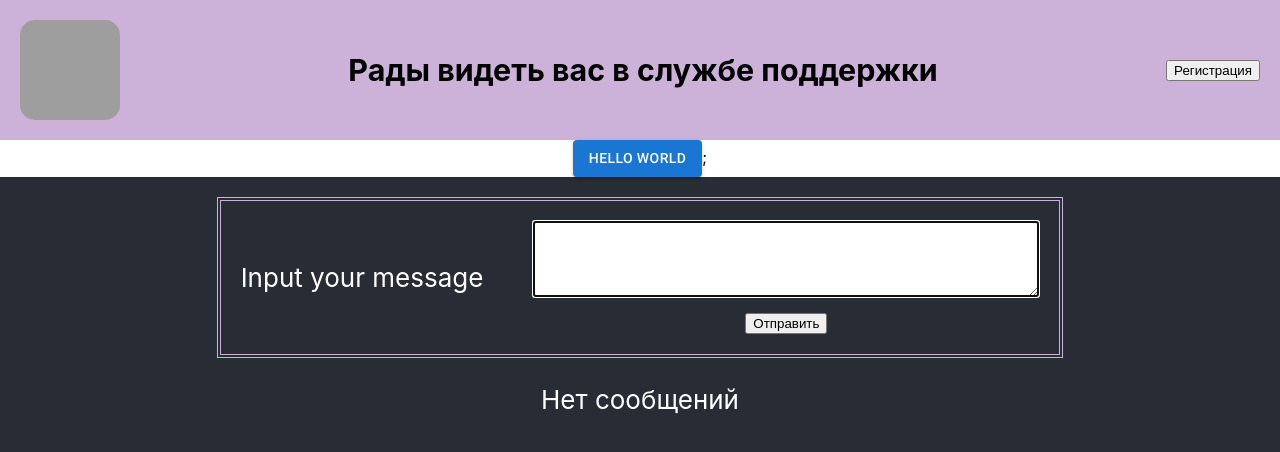
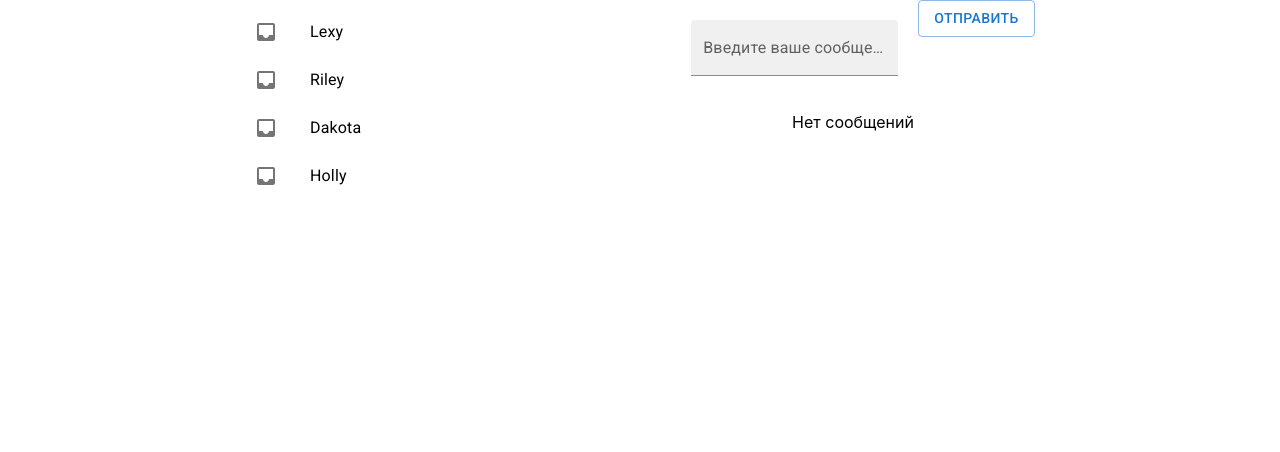
Before and after one commit to Cheglok/ReactGB, a React (Create React App) app in the folder react-gb/: page / in a window 1280 px wide. Shown: the top 452 px of the page. Built offline with nearby package versions, Linux system fonts and the light colour scheme; grey boxes are pictures that could not be loaded.

Commit message:
Есть список чатов

```diff
--- a/react-gb/package.json
+++ b/react-gb/package.json
@@ -5,6 +5,7 @@
   "dependencies": {
     "@emotion/react": "^11.7.0",
     "@emotion/styled": "^11.6.0",
+    "@mui/icons-material": "^5.2.0",
     "@mui/material": "^5.2.1",
     "@testing-library/jest-dom": "^5.15.0",
     "@testing-library/react": "^11.2.7",
--- a/react-gb/public/index.html
+++ b/react-gb/public/index.html
@@ -13,6 +13,10 @@
     <link
             rel="stylesheet"
             href="https://fonts.googleapis.com/css?family=Roboto:300,400,500,700&display=swap"
+    />
+    <link
+            rel="stylesheet"
+            href="https://fonts.googleapis.com/icon?family=Material+Icons"
     />
     <!--
       manifest.json provides metadata used when your web app is installed on a
--- a/react-gb/src/App.css
+++ b/react-gb/src/App.css
@@ -38,54 +38,6 @@
   }
 }
 
-.App-header {
-  min-height: 10vh;
-  background-color: #ccb2d9;
+div.Container {
   display: flex;
-  justify-content: space-between;
-  align-items: center;
-  font-size: calc(10px + 2vmin);
-  padding: 20px;
 }
-
-.App-header-logo {
-  border-radius: 15px;
-}
-
-.App-chat-input-wrapper {
-  border: 4px double #ccb2d9;
-  display: flex;
-  justify-content: space-around;
-  padding: 20px;
-  align-items: center;
-}
-
-.App-chat-input-label {
-  margin-right: 50px;
-}
-
-.App-chat-input-input {
-  width: 500px;
-  min-height: 70px;
-  font-size: calc(10px + 2vmin);
-}
-
-.Message-list {
-  color: #ccb2d9;
-  list-style-image:url("http://placekitten.com/50/50");
-  text-align: start;
-  width: 60vw;
-}
-
-.Message-text {
-  font-size: calc(10px + 2vmin);
-  display: flex;
-  justify-content: space-between;
-  font-family: "Great Vibes", cursive;
-}
-
-.Message-comment {
-  font-size: calc(0px + 2vmin);
-  text-align: end;
-  text-shadow: rgba(255,255,255,0.8) 0 1px 2px;
-}
--- a/react-gb/src/App.js
+++ b/react-gb/src/App.js
@@ -1,32 +1,46 @@
 import React, {useEffect, useState} from 'react';
 import './App.css';
-import {MessageInput} from './components/MessageInput';
 import {MessageList} from './components/MessageList';
-import {Header} from './components/Header';
-import Button from '@mui/material/Button';
+import {MessageForm} from './components/MessageForm';
+import Container from "@mui/material/Container";
+import {ChatList} from "./components/ChatsList";
 
 function App() {
     const [messages, setMessages] = useState([]);
+    const [title, setTitle] = useState('');
 
     const addMessage = (title) => {
         const newMessage = {
             id: Date.now(),
             title: title,
-            botComment: "", //Здесь будет появляться ответ.
-            // Сколько бы сообщений в секунду не поступило, ответ будет у каждого свой
+            botComment: "",
         }
         setMessages(prevState => [newMessage, ...prevState]);
     };
 
-    const removeMessage = (id) => {                                    //Скопировал из разбора ДЗ Эмиля чтобы понять
-        setMessages(prevState =>
-            prevState.filter(message => message.id !== id))
-    };
+    const chats = [
+        {
+            name: "Lexy",
+            id: 1
+        },
+        {
+            name: "Riley",
+            id: 2
+        },
+        {
+            name: "Dakota",
+            id: 3
+        },
+        {
+            name: "Holly",
+            id: 4
+        },
+    ];
 
     const createBotComment = (id) => {
         setMessages(prevState => {
             return prevState.map(message => {
-                if(message.id === id) {
+                if (message.id === id) {
                     message.botComment = "Ваше сообщение принято. Бот-автоответчик";
                 }
                 return message;
@@ -35,25 +49,46 @@ function App() {
     }
 
     useEffect(() => {
-           if(messages[0] && messages[0].botComment === "") { //Пришлось делать проверку на пустоту массива на первый рендер
-               setTimeout( createBotComment, 1500, messages[0].id);
-           }
+        if (messages[0] && messages[0].botComment === "") { //Пришлось делать проверку на пустоту массива на первый рендер
+            setTimeout(createBotComment, 1500, messages[0].id);
+        }
     }, [messages])
+
+    const changeHandler = (event) => {
+        setTitle(event.target.value);
+    };
+
+    const keyPressHandler = (event) => {
+        if (event.key === 'Enter') {
+            addMessage(title);
+            setTitle('');
+        }
+    };
+
+    const buttonHandler = () => {
+        addMessage(title);
+        setTitle('');
+    }
 
     return (
         <div className="App">
-            <Header/>
-            <Button variant="contained">Hello World</Button>;
-            <div className="App-chat">
-                <MessageInput onAdd={addMessage}/>
-                <MessageList
-                    messages={messages}
-                    onRemove={removeMessage}
+            <Container maxWidth="md" className="Container">
+                <Container maxWidth="sm">
+                    <ChatList chats={chats}/>
+                </Container>
+                <Container maxWidth={"sm"}>
+                    <MessageForm
+                        title={title}
+                        changeHandler={changeHandler}
+                        keyPressHandler={keyPressHandler}
+                        buttonHandler={buttonHandler}
                     />
-            </div>
+                    <MessageList messages={messages}/>
+                </Container>
+            </Container>
         </div>
-    );
+
+    )
 }
 
-
 export default App;
--- /dev/null
+++ b/react-gb/src/components/ChatsList.js
@@ -0,0 +1,27 @@
+import ListItem from "@mui/material/ListItem";
+import ListItemButton from "@mui/material/ListItemButton";
+import ListItemIcon from "@mui/material/ListItemIcon";
+import InboxIcon from "@mui/icons-material/Inbox";
+import ListItemText from "@mui/material/ListItemText";
+import List from "@mui/material/List";
+import React from "react";
+
+export const ChatList = ({chats}) => {
+    console.log(chats)
+    return (
+        <List>
+            {chats.map(chat => {
+                return (
+                    <ListItem disablePadding key={chat.id}>
+                        <ListItemButton>
+                            <ListItemIcon>
+                                <InboxIcon />
+                            </ListItemIcon>
+                            <ListItemText primary={chat.name} />
+                        </ListItemButton>
+                    </ListItem>
+                )
+            })}
+        </List>
+    )
+}
--- a/react-gb/src/components/Header.js
+++ /dev/null
@@ -1,11 +0,0 @@
-import React from "react";
-
-export const Header = () => {
-    return (
-        <header className="App-header">
-            <img className="App-header-logo" src="http://placekitten.com/100/100" alt="Logo"/>
-            <h3>Рады видеть вас в службе поддержки</h3>
-            <button>Регистрация</button>
-        </header>
-    )
-}
--- a/react-gb/src/components/Message.js
+++ /dev/null
@@ -1,13 +0,0 @@
-export const Message = ({
-    message, onRemove
-}) => {
-    return (
-        <li>
-            <p className="Message-text">
-                {message.title}
-                <button onClick={()=>onRemove(message.id)}>delete</button>
-            </p>
-            <p className="Message-comment">{message.botComment}</p>
-        </li>
-    )
-}
--- /dev/null
+++ b/react-gb/src/components/MessageForm.js
@@ -0,0 +1,23 @@
+import TextField from "@mui/material/TextField";
+import Button from "@mui/material/Button";
+import React from "react";
+
+export const MessageForm = ({title, changeHandler, keyPressHandler, buttonHandler}) => {
+    return (
+        <>
+            <TextField
+                style={{margin: '20px'}}
+                id="outlined-basic"
+                label="Введите ваше сообщение"
+                variant="filled"
+                value={title}
+                onChange={changeHandler}
+                onKeyPress={keyPressHandler}
+            />
+            <Button
+                variant="outlined"
+                onClick={buttonHandler}
+            >Отправить</Button>
+        </>
+    )
+}
--- a/react-gb/src/components/MessageInput.js
+++ /dev/null
@@ -1,40 +0,0 @@
-import React, {useState} from 'react';
-
-export const MessageInput = ({onAdd}) => {
-
-    const [title, setTitle] = useState('');
-
-    const changeHandler = (event) => {
-        setTitle(event.target.value);
-    };
-
-    const keyPressHandler = (event) => {
-        if(event.key === 'Enter') {
-            onAdd(title);
-            setTitle('');
-        }
-    };
-
-    const buttonHandler = () => {
-        onAdd(title);
-        setTitle('');
-    }
-
-    return (
-        <div className="App-chat-input-wrapper">
-            <label className="App-chat-input-label" htmlFor="title">Input your message</label><br/>
-            <div>
-                <textarea
-                    autoFocus
-                    className="App-chat-input-input"
-                    onChange={changeHandler}
-                    value={title}
-                    id="title"
-                    onKeyPress={keyPressHandler}
-                />
-                <br/>
-                <button onClick={buttonHandler}>Отправить</button>
-            </div>
-        </div>
-    )
-}
--- a/react-gb/src/components/MessageList.js
+++ b/react-gb/src/components/MessageList.js
@@ -1,22 +1,42 @@
-import {Message} from "./Message";
+import ListItem from "@mui/material/ListItem";
+import ListItemButton from "@mui/material/ListItemButton";
+import ListItemIcon from "@mui/material/ListItemIcon";
+import InboxIcon from "@mui/icons-material/Inbox";
+import ListItemText from "@mui/material/ListItemText";
+import List from "@mui/material/List";
+import React from "react";
 
 export const MessageList = ({
     messages,
-    onRemove
 }) => {
     if (!messages.length) {
         return (<p>Нет сообщений</p>)
     }
     return (
-        <ul className="Message-list">
+        <List>
             {messages.map(message => {
-                return (
-                    <Message key={message.id}
-                        message={message}
-                        onRemove={onRemove}
-                    />
-                )
-            })}
-        </ul>
+                        return (
+                <ListItem disablePadding key={message.id}>
+                    <ListItemButton>
+                        <ListItemIcon>
+                            <InboxIcon />
+                        </ListItemIcon>
+                        <ListItemText primary={message.title} />
+                        <ListItemText primary={message.botComment} />
+                    </ListItemButton>
+                </ListItem>
+                        )
+                    })}
+        </List>
+        // <ul className="Message-list">
+        //     {messages.map(message => {
+        //         return (
+        //             <Message key={message.id}
+        //                 message={message}
+        //                 onRemove={onRemove}
+        //             />
+        //         )
+        //     })}
+        // </ul>
     )
 }
```
Also changed, not shown: 1 other file (tests, documents, lock files or other folders).
